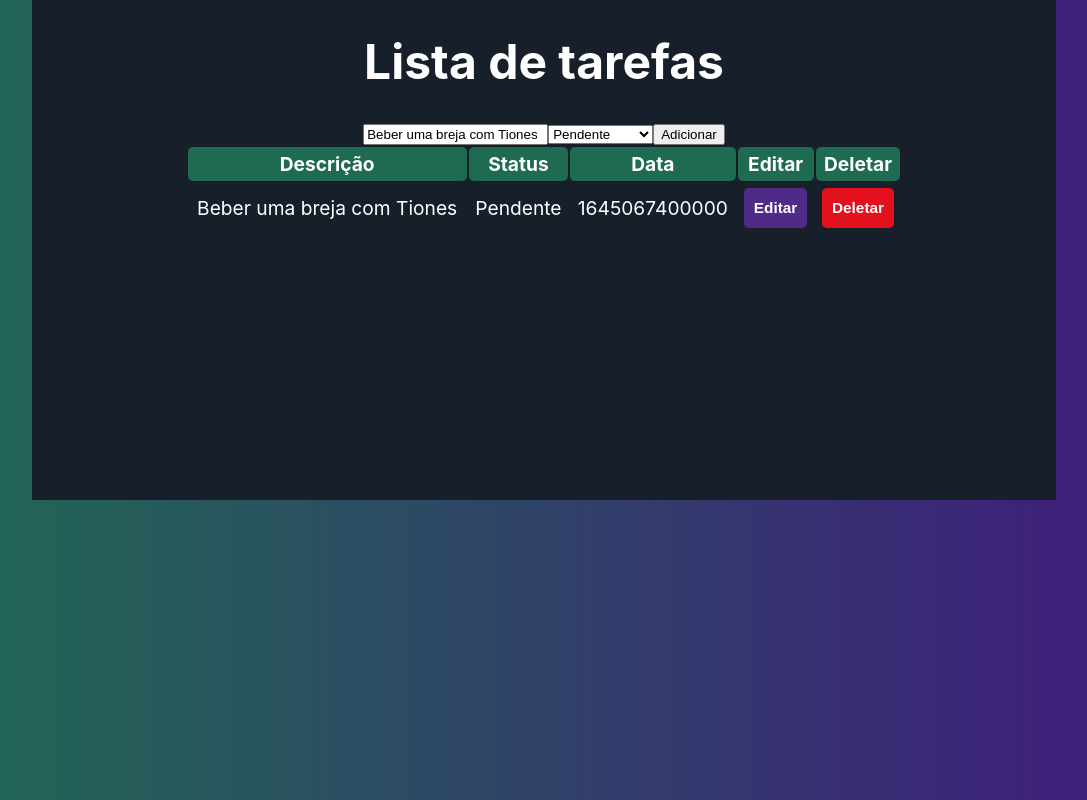
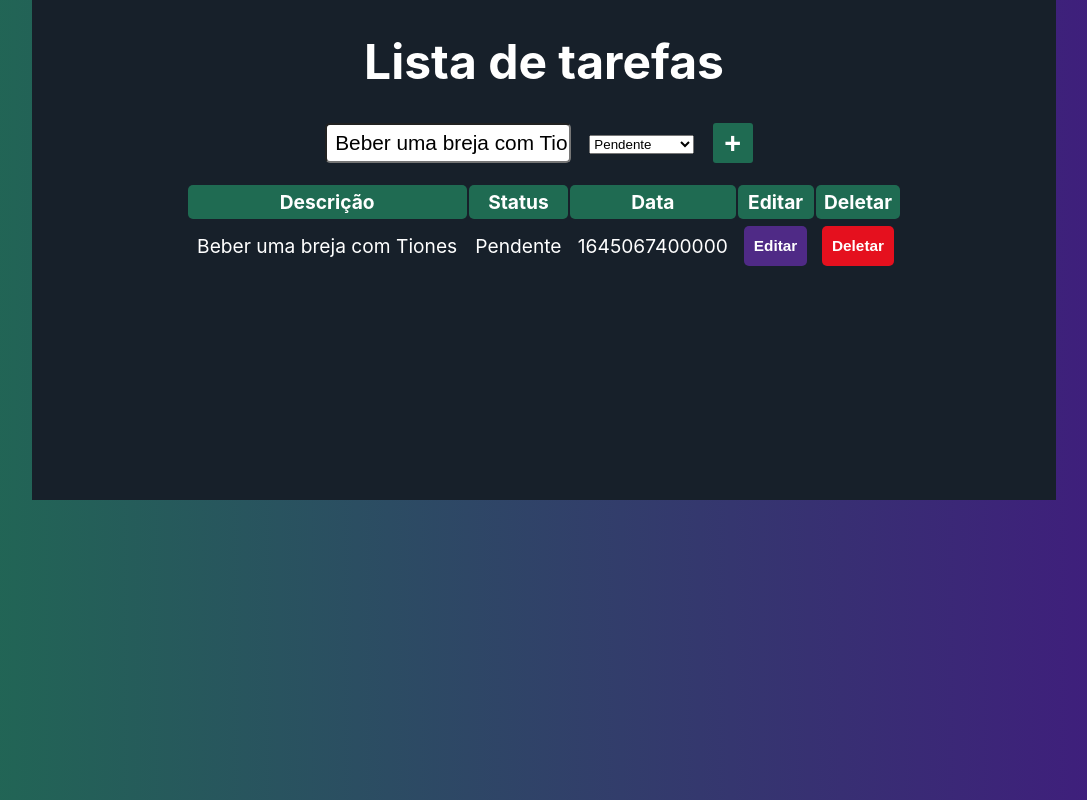
Before and after one commit to pinhob/todo-frontend-blitz-carreira, a React (Create React App) app: page / in a window 1280 px wide. Both pictures are taken after a click on the button "Editar". Shown: the whole page, without its empty margins (96-1183 px from the left). Built offline with nearby package versions, Linux system fonts and the light colour scheme.

Commit message:
feat: added EdiTodoForm style

```diff
--- /dev/null
+++ b/src/components/EditTodoForm/EditTodoForm.css
@@ -0,0 +1,37 @@
+.add-todo-form {
+  display: flex;
+  justify-content: center;
+  align-items: center;
+  width: 60%;
+  margin: 0 10px 20px 0;
+}
+
+.input-todo-description {
+  box-sizing: border-box;
+  border-radius: 5px;
+  width: 40%;
+  height: 40px;
+  margin-right: 3%;
+  font-size: 1.3em;
+  padding-left: 8px;
+}
+
+.input-todo-description:focus {
+  outline: auto;
+  outline-color: #4f2a86;
+}
+
+.select-todo-status {
+  margin-right: 3%;
+}
+
+.submit-form-btn {
+  height: 40px;
+  width: 40px;
+  border-style: none;
+  border-radius: 3px;
+  font-weight: 900;
+  font-size: 1.8em;
+  color: white;
+  background-color: #1F6B52;
+}
--- a/src/components/EditTodoForm/EditTodoForm.js
+++ b/src/components/EditTodoForm/EditTodoForm.js
@@ -1,4 +1,5 @@
 import React, { useState } from 'react';
+import './EditTodoForm.css';
 import { useForm } from 'react-hook-form';
 
 const EditTodoForm = ({ setTodos, todos, setIsEditingTodo, currentTodo: { description, date, id } }) => {
@@ -24,8 +25,9 @@ const EditTodoForm = ({ setTodos, todos, setIsEditingTodo, currentTodo: { descri
   }
 
   return (
-    <form onSubmit={ handleSubmit(onSubmit) }>
+    <form className='add-todo-form' onSubmit={ handleSubmit(onSubmit) }>
       <input
+        className='input-todo-description'
         type="text"
         placeholder='Edite'
         defaultValue={ todoValue }
@@ -33,7 +35,7 @@ const EditTodoForm = ({ setTodos, todos, setIsEditingTodo, currentTodo: { descri
         {...register('description')}
       />
 
-      <label htmlFor="status">
+      <label className="select-todo-status" htmlFor="status">
         <select name="status" {...register('status')}>
           <option value="Pendente">Pendente</option>
           <option value="Pronto">Pronto</option>
@@ -41,7 +43,7 @@ const EditTodoForm = ({ setTodos, todos, setIsEditingTodo, currentTodo: { descri
         </select>
       </label>
 
-      <input type="submit" value="Adicionar" />
+      <input className="submit-form-btn" type="submit" value="+" />
     </form>
   );
 }
```
